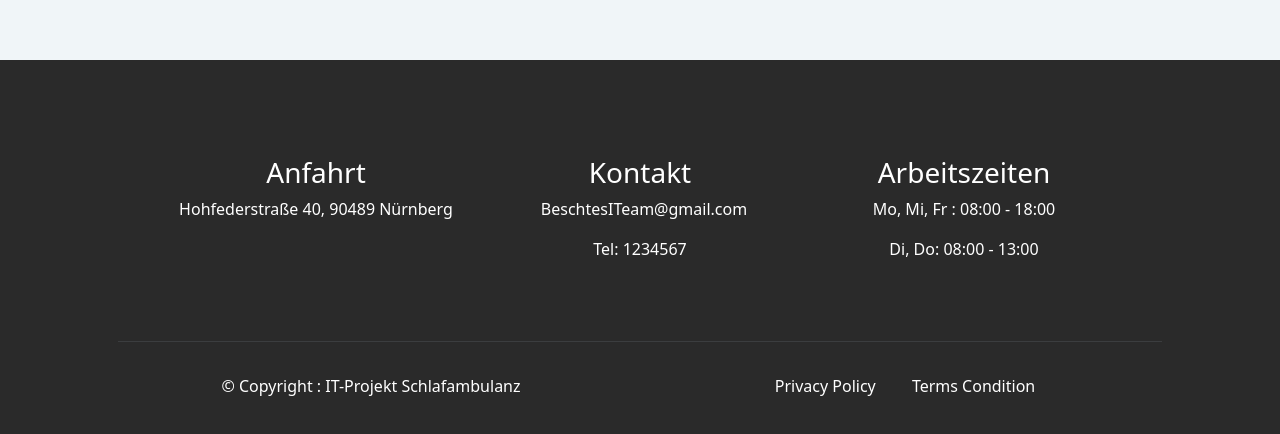
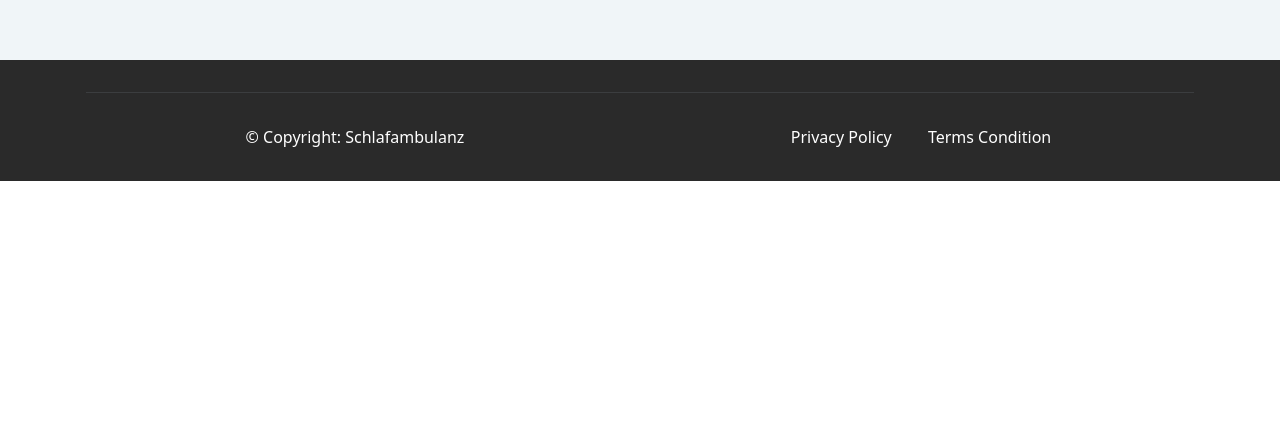
Before and after one commit to th-nuernberg/secure-questionnaire, a Vue app in the folder flaskapp/frontend/: page /doctorView/create in a window 1280 px wide. Shown: the part 876-1310 px from the top of the page. After the commit the page ends 1057 px from the top, so only its background shows below. Built offline with nearby package versions, Linux system fonts and the light colour scheme; what @chenfengyuan/vue-number-input, vue-qrcode-reader, vue-uuid would draw is missing.

Commit message:
stylinganpassungen

```diff
--- a/flaskapp/frontend/src/components/Foot.vue
+++ b/flaskapp/frontend/src/components/Foot.vue
@@ -1,24 +1,6 @@
 <template>
     <div class="foot">
-        <div class="container p-5">
-            <div class="row text-white text-center p-5">
-                <div class="col-sm">
-                    <h3>Anfahrt</h3>
-                    <p><a class="text-white text-decoration-none" target="_blank" href="https://www.google.de/maps/place/Technische+Hochschule+N%C3%BCrnberg+Georg-Simon-Ohm+%7C+Fakult%C3%A4t+Informatik/@49.4583422,11.1001839,17z/data=!4m13!1m7!3m6!1s0x479f579168cdc6cd:0xc93e84f30657cf30!2sHohfederstra%C3%9Fe,+90489+N%C3%BCrnberg!3b1!8m2!3d49.4585552!4d11.1017451!3m4!1s0x479f579173e3b119:0x83c987085aebecdc!8m2!3d49.4583421!4d11.1023723">Hohfederstraße 40, 90489 Nürnberg</a></p>
-                </div>
-                <div class="col-sm">
-                    <h3>Kontakt</h3>
-                    <address>
-                        <p class="text-break"><a class="text-white ms-2 text-decoration-none" href="mailto:webmaster@example.com">BeschtesITeam@gmail.com</a></p>
-                    </address>
-                    <p><a href="tel: 1234567" class="text-decoration-none text-white">Tel: 1234567</a></p>
-                </div>
-                <div class="col-sm">
-                    <h3>Arbeitszeiten</h3>
-                    <p>Mo, Mi, Fr : 08:00 - 18:00</p>
-                    <p>Di, Do: 08:00 - 13:00</p>
-                </div>
-            </div>
+        <div class="container p-3">
             <hr class="mt-3 text-secondary">
             <div class="container-fuiled">
                 <!-- row -->
@@ -26,8 +8,7 @@
                     <!-- copyright column -->
                     <div class="col-sm">
                         <div class="p-3 text-white text-center">
-                            © Copyright :
-                            <a class="text-white text-decoration-none" href="https://git.informatik.fh-nuernberg.de/miehlinglu71510/it-projekt-master.git">IT-Projekt Schlafambulanz</a>
+                            © Copyright: Schlafambulanz
                         </div>
                     </div>
                     <!-- Privacy Policy link and Terms Condition link column -->
--- a/flaskapp/frontend/src/components/doctorView/CreateQuestionnaire.vue
+++ b/flaskapp/frontend/src/components/doctorView/CreateQuestionnaire.vue
@@ -109,7 +109,7 @@
         </b-container>
     </div>
     <div v-else>
-        <h1>Fragebogen erfolgreich gespeichert</h1>
+        <h1 class="mt-5">Fragebogen erfolgreich gespeichert</h1>
 
         <vue-html2pdf :show-layout="false"
                       :float-layout="true"
@@ -127,8 +127,8 @@
                       ref="html2Pdf">
             <questionnaire-pdf slot="pdf-content" :content="qrlink" :queID="questionnaire.queID" :title="questionnaire.title"></questionnaire-pdf>
         </vue-html2pdf>
-        <b-button @click="downloadPdf()">PDF mit QR-Code</b-button>
-        <b-button @click="restart()">Neuer Fragebogen</b-button>
+        <b-button @click="downloadPdf()" class="mt-3 btn-big btnPDF" variant="primary">PDF mit QR-Code</b-button>
+        <b-button @click="restart()" class="mt-3" variant="outline-primary">Neuer Fragebogen</b-button>
     </div>
 
 
@@ -319,4 +319,8 @@
         color: red;
         margin-top: 5px;
     }
+
+    .btnPDF {
+        margin-right: 30px;
+    }
 </style>
```
